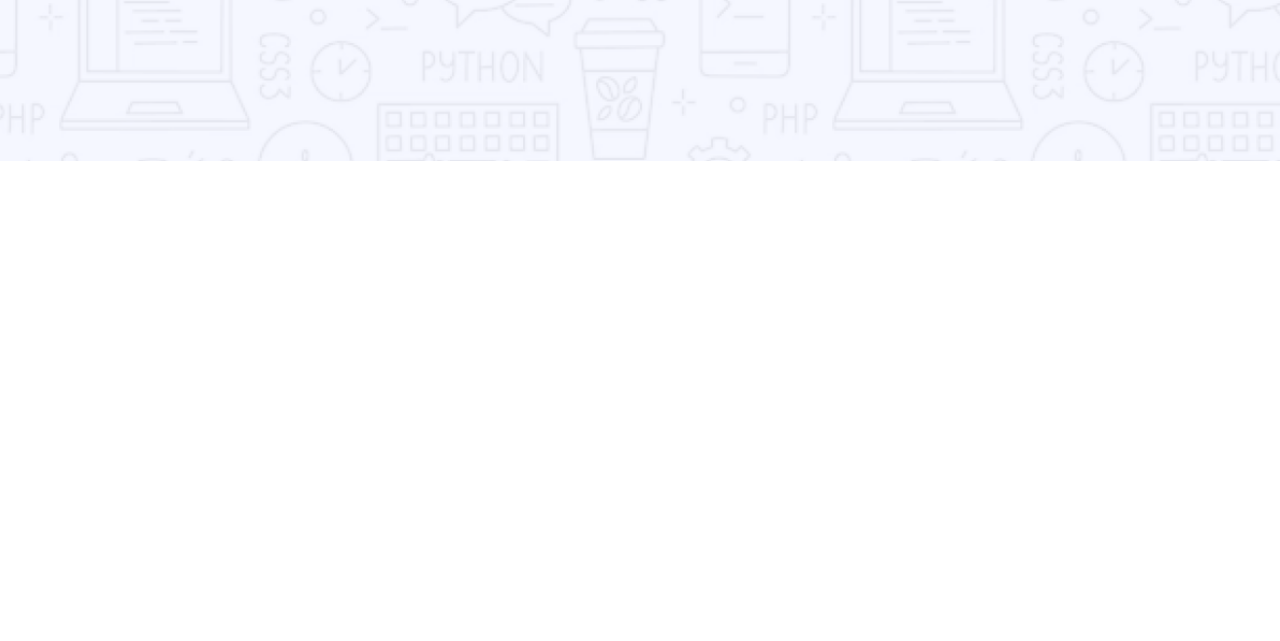
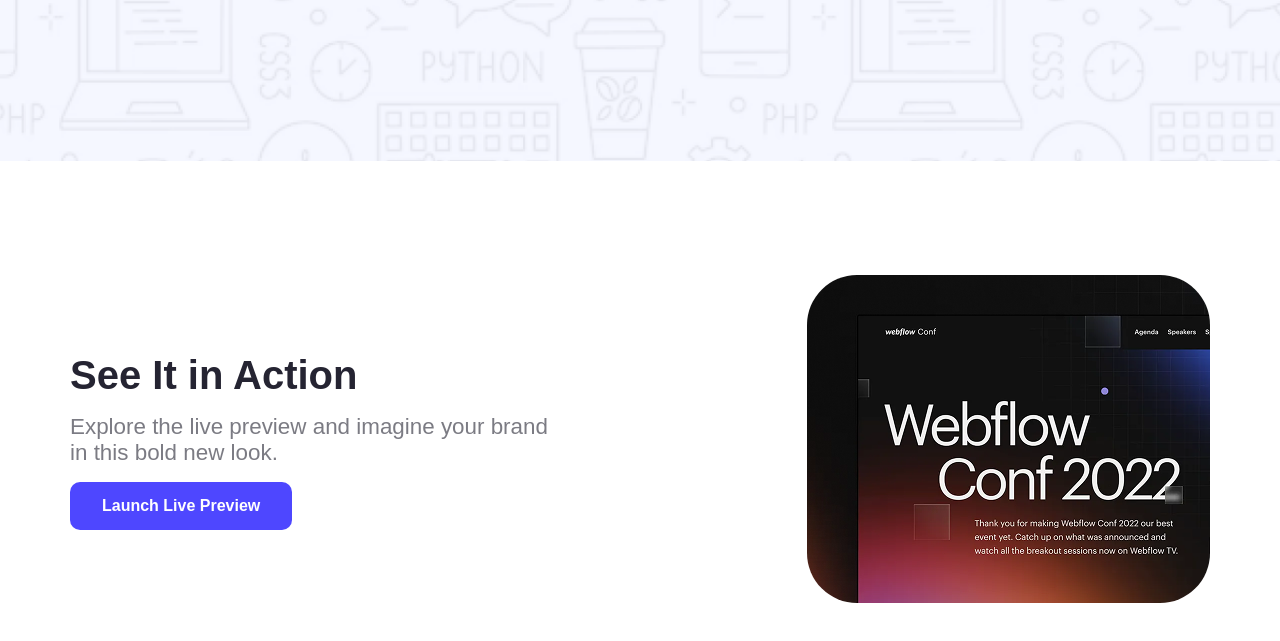
Before and after one commit to Turzo02/Assignment-01, a plain HTML site: page index.html in a window 1280 px wide. Shown: the part 539-1180 px from the top of the page. Before the commit the page ends 800 px from the top, so only its background shows below. Drawn offline with Linux system fonts and the light colour scheme.

Commit message:
Added Action Section

```diff
--- a/index.html
+++ b/index.html
@@ -4,7 +4,7 @@
 <head>
   <meta charset="UTF-8">
   <meta name="viewport" content="width=device-width, initial-scale=1.0">
-  <title>Dark UI Template for Webflow Agencies!</title>
+  <title>Dark UI Templates</title>
   <link rel="preconnect" href="https://fonts.googleapis.com">
   <link rel="preconnect" href="https://fonts.gstatic.com" crossorigin>
   <link
@@ -14,6 +14,8 @@
 </head>
 
 <body>
+
+
   <header>
     <nav class="navbar">
       <div class="logo">DarkFlow</div>
@@ -26,7 +28,22 @@
 
     </div>
   </header>
+
+
   <main>
+    <section class="action">
+      <div class="action-details">
+        <h1>See It in Action </h1>
+        <p>Explore the live preview and imagine your brand in this bold new look. </p>
+        <button class="launch-btn btn">Launch Live Preview</button>
+
+      </div>
+
+      <div class="action-img">
+        <img src="Images/wc-mini.png" alt="">
+      </div>
+
+    </section>
 
   </main>
 
--- a/styles.css
+++ b/styles.css
@@ -7,7 +7,7 @@ header {
   background-image: url(Images/Hero-bg.png);
   background-position: center;
   background-size: cover;
- height: 700px;
+  height: 700px;
 }
 
 /* Universal button style used across the entire site */
@@ -64,3 +64,35 @@ header {
   font-optical-sizing: auto;
   font-weight: bold;
 }
+
+.action {
+  width: 1140px;
+  height: 340px;
+  display: flex;
+  align-items: center;
+  justify-content: space-between;
+  margin: 110px auto;
+}
+.action-details {
+  width: 500px;
+}
+.action-details h1 {
+  font-size: 2.5em;
+  color: #252432;
+  font-family: "Raleway", sans-serif;
+  font-optical-sizing: auto;
+  font-weight: bold;
+}
+
+.action-details p {
+  font-size: 1.4em;
+  margin: 16px auto;
+  color: rgba(37, 36, 50, 0.603);
+  font-family: "Raleway", sans-serif;
+  font-optical-sizing: auto;
+  font-weight: normal;
+}
+.action img {
+  object-fit: cover;
+  border-radius: 50px;
+}
```
